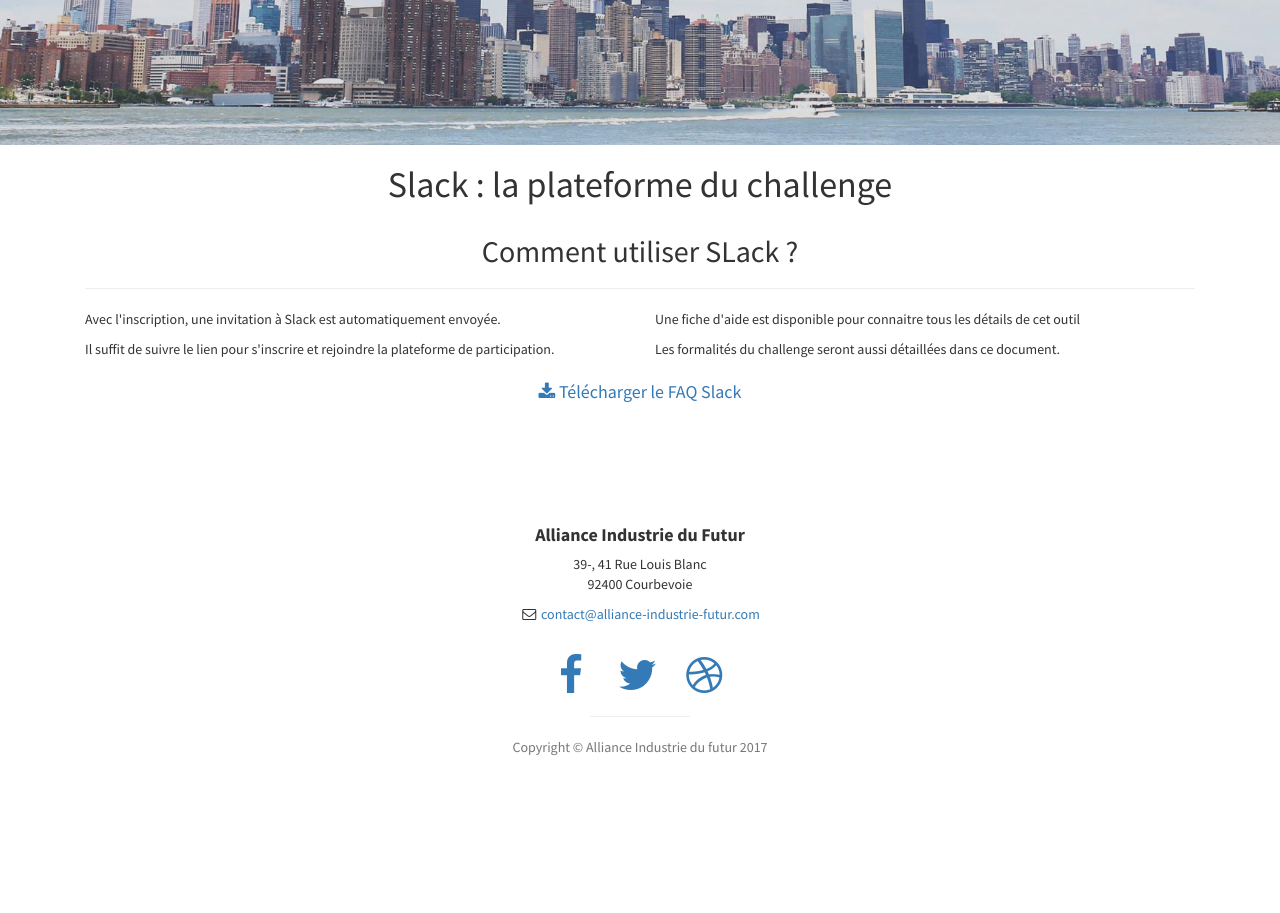
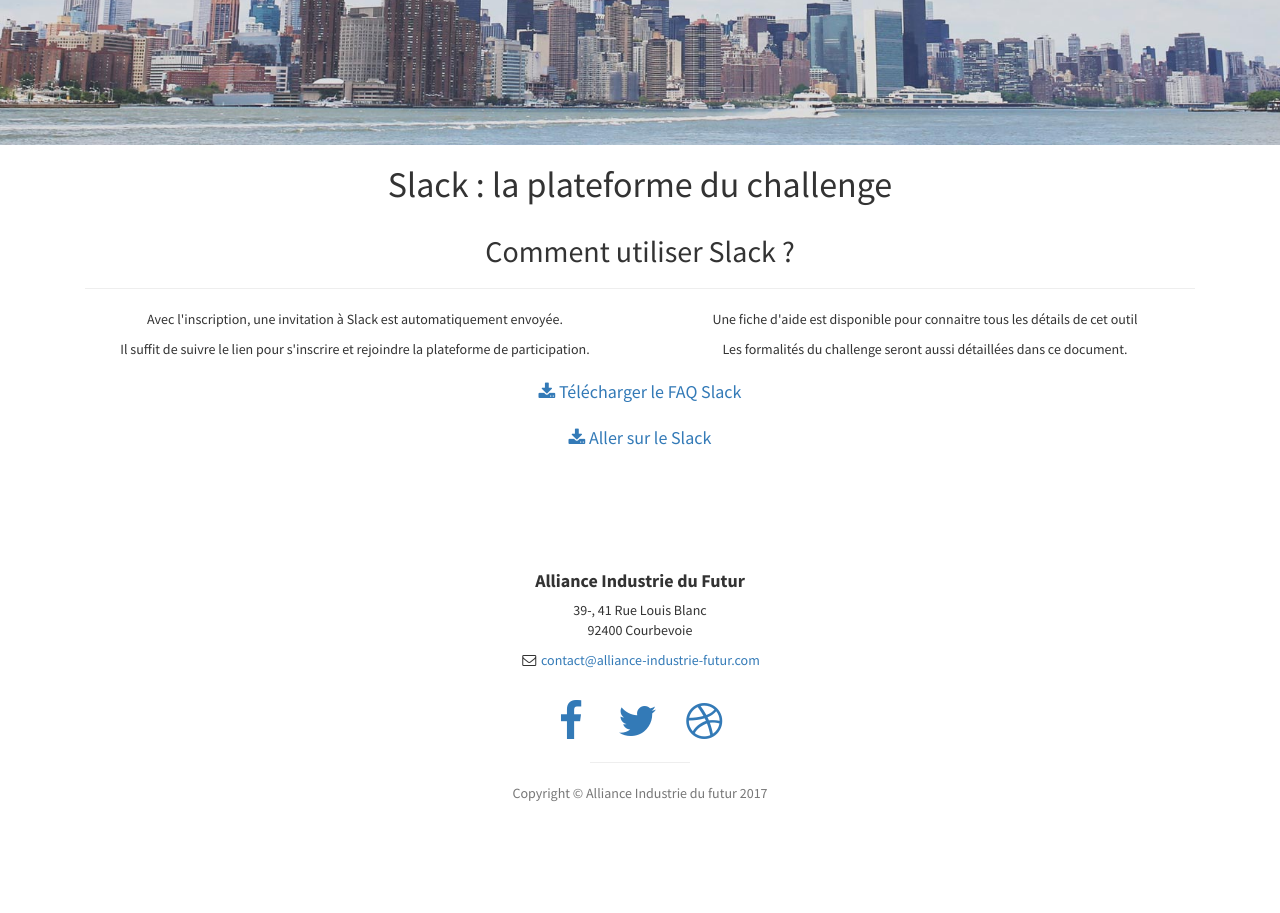
Before and after one commit to AdMoR/amplifier-website, a Flask app: page /slack in a window 1280 px wide. Shown: the part 655-1568 px from the top of the page. Before the commit the page ends 1411 px from the top, so only its background shows below. Run offline with Flask 2, Linux system fonts and the light colour scheme; parts of the project's set-up code (start-up, migrations or seed data) failed here and were passed over; some libraries are stand-ins or nearby versions.

Commit message:
Modified site organization

```diff
--- a/industrie_futur/controller.py
+++ b/industrie_futur/controller.py
@@ -157,11 +157,12 @@
 
 @api_v1.route("/join_team", methods=['GET'])
 @login_required
-def view_team_list():
+def view_team_list(success=None):
     available_teams = team_handler.get_incomplete_teams()
     has_team = team_handler.get_user_team(current_user.email) is not None
     dict_formated_av_teams = [t._to_dict_() for t in available_teams]
     return render_template("choose_your_team.html", join_team=True,
+                           success=success,
                            available_teams=dict_formated_av_teams, has_team=has_team), 200
 
 
@@ -175,7 +176,7 @@
     team_handler.add_member_in_team_by_name(team_id, current_user.email)
 
     # Render the normal view of team
-    return view_team_list()
+    return view_team_list(success="Candidature envoyee au gestionnaire de l'equipe")
 
 
 @api_v1.route("/view_team", methods=['GET'])
--- a/industrie_futur/team_handling/team_handler.py
+++ b/industrie_futur/team_handling/team_handler.py
@@ -20,14 +20,16 @@
         '''
         After validation from the creator, a user can then be a member of the team
         '''
-        self.members.append(user_id)
+        if user_id not in self.members:
+            self.members.append(user_id)
         self.pending_members.remove(user_id)
 
     def add_member(self, user_id):
         '''
         Add a member to the pending list that must be verified by the user
         '''
-        self.pending_members.append(user_id)
+        if user_id not in self.pending_members and user_id not in self.members:
+            self.pending_members.append(user_id)
 
     def is_complete(self):
         return len(self.members) > 2
--- a/industrie_futur/templates/challenge.html
+++ b/industrie_futur/templates/challenge.html
@@ -19,12 +19,12 @@
                 <hr class="star-light">
             </div>
 
-            <div class="center-block col-lg-6 ">
+            <div class="center-block col-lg-6 text-center">
                 <p>La forme d'un challenge permet à tous les participants de travailler sur une question précise touchant à l'industrie du futur. Les participants sont invités à construire des porpositions faisables et réalistes.</p>
                 <p>Les thèmes seront proposés avec des supports pour apporter les informations essentielles propres aux sujets.</p>
             </div>
 
-            <div class="center-block col-lg-6">
+            <div class="center-block col-lg-6 text-center">
                 <p>Les challenge se tiendra sur la plateforme de chat Slack. Celle ci offre de nombreuses possibilités d'organisation pour les différents participants. Un document est disponible pour expliquer comment l'utiliser</p>
                 <p>Les modérateur du challenge contacteront les participants au travers de Slack pour les questions et les rendus.</p>
             </div>
--- a/industrie_futur/templates/home_factored.html
+++ b/industrie_futur/templates/home_factored.html
@@ -72,7 +72,7 @@
                                 <i class="fa fa-cloud fa-stack-1x text-primary"></i>
                             </span>
                                 <h4>
-                                    <strong>Industrie 4.0</strong>
+                                    <strong>L'Industrie du futur</strong>
                                 </h4>
 
                                 <a href="/test" class="btn btn-light">En savoir plus</a>
--- a/industrie_futur/templates/navbar.html
+++ b/industrie_futur/templates/navbar.html
@@ -18,5 +18,8 @@
             <li>
                 <a href="/login" onclick=$("#menu-close").click();>Login et equipes</a>
             </li>
+            <li>
+                <a href="/slack" onclick=$("#menu-close").click();>Le Slack</a>
+            </li>
         </ul>
     </nav>
--- a/industrie_futur/templates/slack.html
+++ b/industrie_futur/templates/slack.html
@@ -15,16 +15,16 @@
         <div class="container">
 
             <div class="center-block col-lg-12 text-center">
-                <h2>Comment utiliser SLack ?</h2>
+                <h2>Comment utiliser Slack ?</h2>
                 <hr class="star-light">
             </div>
 
-            <div class="center-block col-lg-6 ">
+            <div class="center-block col-lg-6 text-center">
                 <p>Avec l'inscription, une invitation à Slack est automatiquement envoyée.</p>
                 <p>Il suffit de suivre le lien pour s'inscrire et rejoindre la plateforme de participation.</p>
             </div>
 
-            <div class="center-block col-lg-6">
+            <div class="center-block col-lg-6 text-center">
                 <p>Une fiche d'aide est disponible pour connaitre tous les détails de cet outil</p>
                 <p>Les formalités du challenge seront aussi détaillées dans ce document.</p>
             </div>
@@ -36,6 +36,12 @@
                     </a>
                 </div>
 
+                <div class="col-lg-12 center-block text-center">
+                    <a href="https://industrie-du-futur.slack.com" class="btn btn-lg btn-outline">
+                        <i class="fa fa-download"></i> Aller sur le Slack
+                    </a>
+                </div>
+
         </div>
     </section>
 
```
